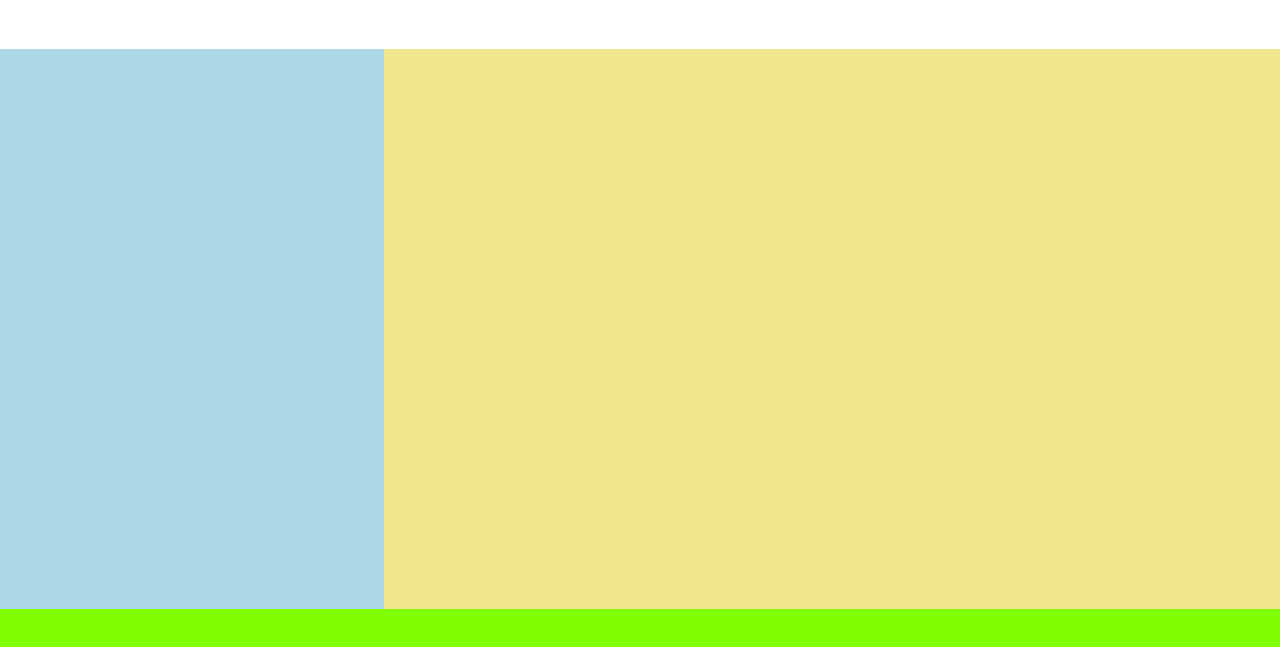
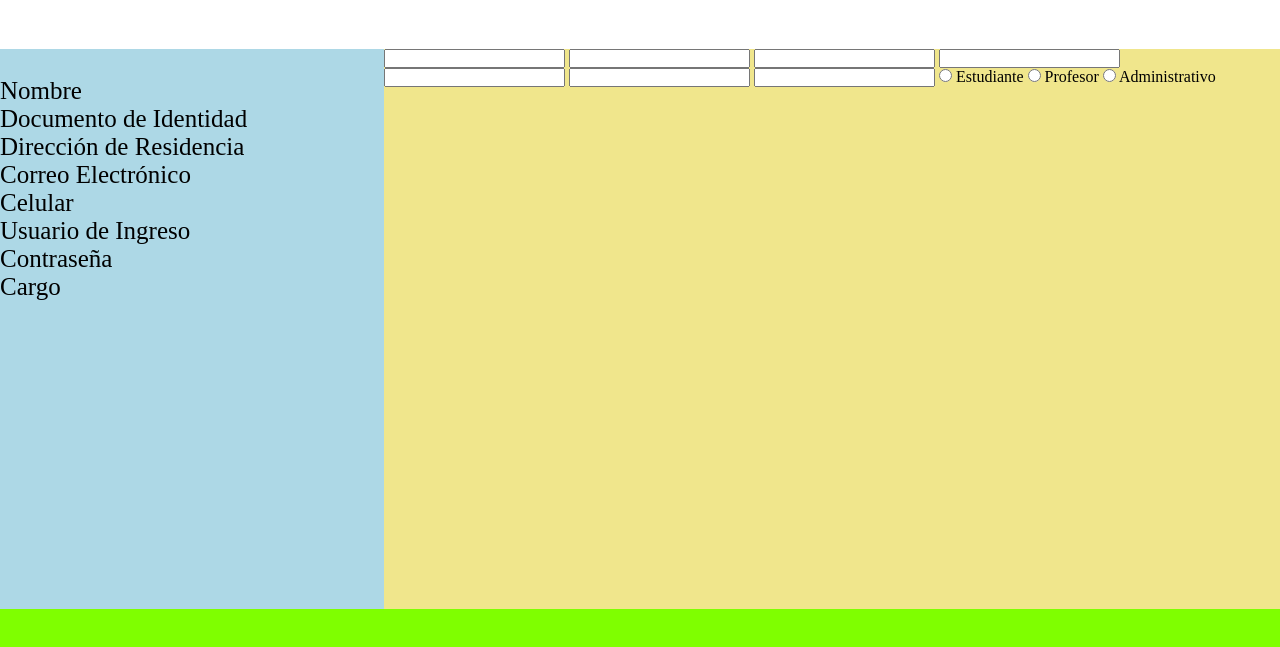
Before and after one commit to JuanCamilo9915/Capital-Social-Html-Css, a plain HTML site: page ingreso-app/register.html in a window 1280 px wide. Shown: the part 71-718 px from the top of the page. Drawn offline with Linux system fonts and the light colour scheme.

Commit message:
se realizan cambios en el archivo register.html y en el register.css.

```diff
--- a/ingreso-app/register.html
+++ b/ingreso-app/register.html
@@ -19,121 +19,60 @@
     <main>
         <!-------------Campos de Texto------------->
         <section class="container-register">
+
             <section class="container-register-usu">
+
                 <div class="container-eti-campos">
+
                     <!--Etiquetas de los Campos de Usu--->
-                   <!-- <div class="eti-col-n">
-                        <label class="eti-campo-usu">Nombre</label>
-                    </div>
+                    <label class="eti-campo-usu-1">Nombre</label>
 
-                    <br>
+                    <label class="eti-campo-usu-2">Documento de Identidad</label>
 
-                    <div class="eti-col-n">
-                        <label class="eti-campo-usu">Documento de Identidad</label>
-                    </div>
+                    <label class="eti-campo-usu-3">Dirección de Residencia</label>
 
-                    <br>
+                    <label class="eti-campo-usu-4">Correo Electrónico</label>
 
-                    <div class="eti-col-n">
-                        <label class="eti-campo-usu">Dirección de Residencia</label>
-                    </div>
+                    <label class="eti-campo-usu-5">Celular</label>
 
-                    <br>
+                    <label class="eti-campo-usu-6">Usuario de Ingreso</label>
 
-                    <div class="eti-col-n">
-                        <label class="eti-campo-usu">Correo Electrónico</label>
-                    </div>
+                    <label class="eti-campo-usu-7">Contraseña</label>
 
-                    <br>
-
-                    <div class="eti-col-n">
-                        <label class="eti-campo-usu">Celular</label>
-                    </div>
-
-                    <br>
-
-                    <div class="eti-col-n">
-                        <label class="eti-campo-usu">Usuario de Ingreso</label>
-                    </div>
-
-                    <br>
-
-                    <div class="eti-col-n">
-                        <label class="eti-campo-usu">Contraseña</label>
-                    </div>
-
-                    <br>
-
-                    <div class="eti-col-n">
-                        <label class="eti-campo-usu">Cargo</label>
-                    </div>--->
+                    <label class="eti-campo-usu-8">Cargo</label>
 
                 </div>
 
                 <!--Campos de Usuario--->
                 <div class="container-campos-usu">
 
-                    <!--<div class="campo-col-n">
-                        <input type="text" name="" id="campos-usu-register">
-                    </div>
+                    <input type="text" name="" id="campos-usu-register-1">
+                    <input type="text" name="" id="campos-usu-register-2">
+                    <input type="text" name="" id="campos-usu-register-3">
+                    <input type="text" name="" id="campos-usu-register-4">
+                    <input type="text" name="" id="campos-usu-register-5">
+                    <input type="text" name="" id="campos-usu-register-6">
+                    <input type="password" name="" id="campos-usu-register-7">
 
-                    <br>
+                    <!-------------Campos de Selección------------->
+                    <input type="radio" name="" id="campo-radio">
+                    <label class="campo-usu-radio-8">Estudiante</label>
 
-                    <div class="campo-col-n">
-                        <input type="text" name="" id="campos-usu-register">
-                    </div>
+                    <input type="radio" name="" id="campo-radio">
+                    <label class="campo-usu-radio-9">Profesor</label>
 
-                    <br>
+                    <input type="radio" name="" id="campo-radio">
+                    <label class="campo-usu-radio-10">Administrativo</label>
 
-                    <div class="campo-col-n">
-                        <input type="text" name="" id="campos-usu-register">
-                    </div>
-
-                    <br>
-
-                    <div class="campo-col-n">
-                        <input type="text" name="" id="campos-usu-register">
-                    </div>
-
-                    <br>
-
-                    <div class="campo-col-n">
-                        <input type="text" name="" id="campos-usu-register">
-                    </div>
-
-                    <br>
-
-                    <div class="campo-col-n">
-                        <input type="text" name="" id="campos-usu-register">
-                    </div>
-
-                    <br>
-
-                    <div class="campo-col-n">
-                        <input type="password" name="" id="campos-usu-register">
-                    </div>
-
-                    <br>--->
-                    <!-------------Campos de Selección------------->
-                    <!--<div class="campo-col-n">
-                        <input type="radio" name="" id="campo-radio">
-                        <label class="campo-usu-radio">Estudiante</label>
-
-                        <input type="radio" name="" id="campo-radio">
-                        <label class="campo-usu-radio">Profesor</label>
-
-                        <input type="radio" name="" id="campo-radio">
-                        <label class="campo-usu-radio">Administrativo</label>
-                    </div>-->
                 </div>
             </section>
 
             <!-------------Btn------------->
-            <!--<section class="btn-register">
-                <button type="submit" class="btn-register-usu">
+            <section class="btn-register">
+                <!--<button type="submit" class="btn-register-usu">
                     <a href="../index.html">Registrarse</a>
-                </button><br><br>
-            </section>-->
+                </button><br><br>-->
+            </section>
 
         </section>
     </main>
--- a/styles/ingreso-app/register.css
+++ b/styles/ingreso-app/register.css
@@ -42,15 +42,74 @@ main{
 .container-eti-campos{
     width: 30%;
     height: 100%;
+    position: relative;
     background-color: lightblue;
+}
+
+.eti-campo-usu-1,
+.eti-campo-usu-2,
+.eti-campo-usu-3,
+.eti-campo-usu-4,
+.eti-campo-usu-5,
+.eti-campo-usu-6,
+.eti-campo-usu-7,
+.eti-campo-usu-8{
+    font-size: 25px;
+}
+
+.eti-campo-usu-1{
+    position: absolute;
+    top: 5%;
+}
+
+.eti-campo-usu-2{
+    position: absolute;
+    top: 10%;
+}
+
+.eti-campo-usu-3{
+    position: absolute;
+    top: 15%;
+}
+
+.eti-campo-usu-4{
+    position: absolute;
+    top: 20%;
+}
+
+.eti-campo-usu-5{
+    position: absolute;
+    top: 25%;
+}
+
+.eti-campo-usu-6{
+    position: absolute;
+    top: 30%;
+}
+
+.eti-campo-usu-7{
+    position: absolute;
+    top: 35%;
+}
+
+.eti-campo-usu-8{
+    position: absolute;
+    top: 40%;
 }
 
 .container-campos-usu{
     width: 70%;
     height: 100%;
+    position: relative;
     background-color: khaki;
 }
 
+.btn-register{
+    width: 100%;
+    height: 15%;
+    position: relative;
+    background-color: ivory;
+}
 /*-------------------------------------------------*/
 footer{
     width: 100vw;
```
